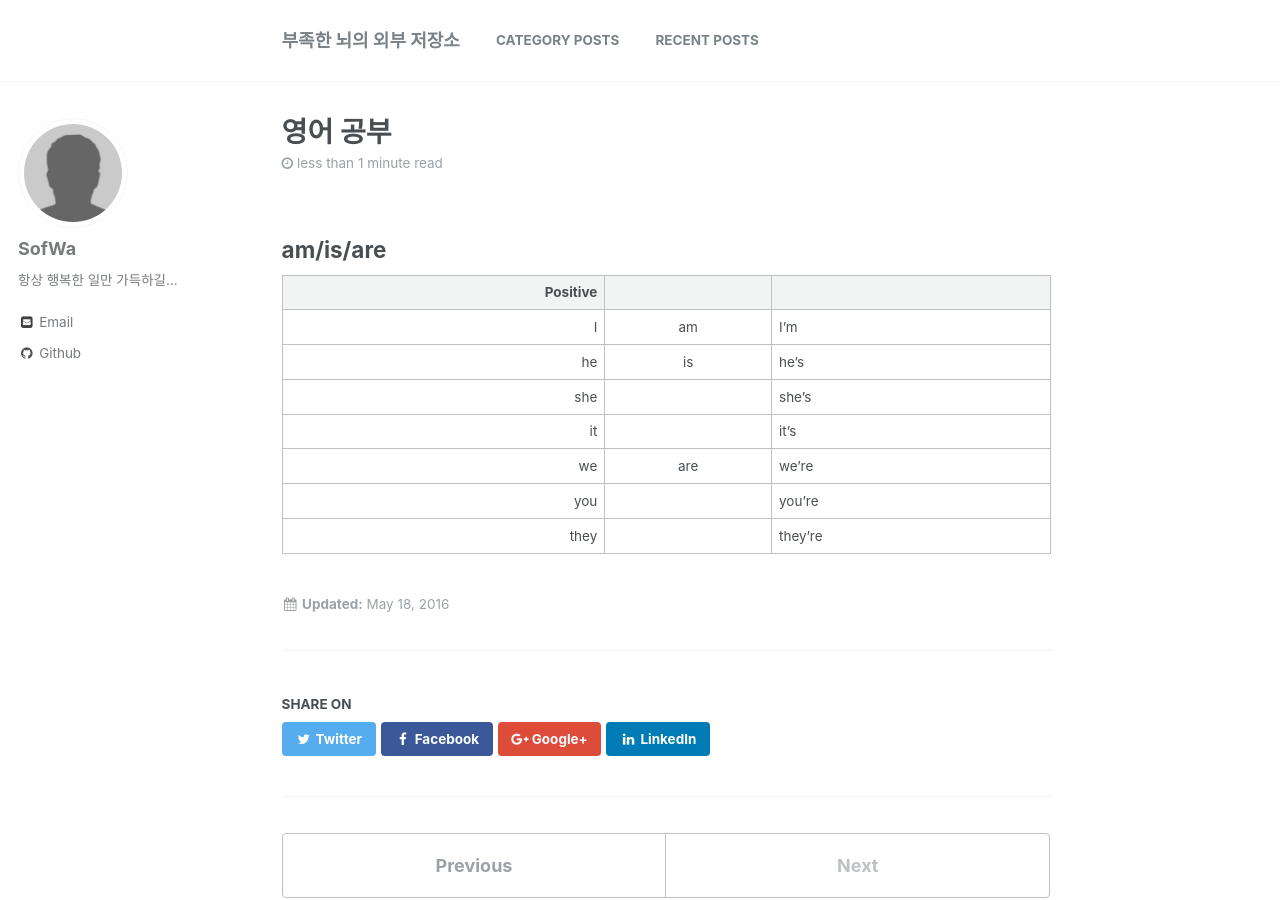
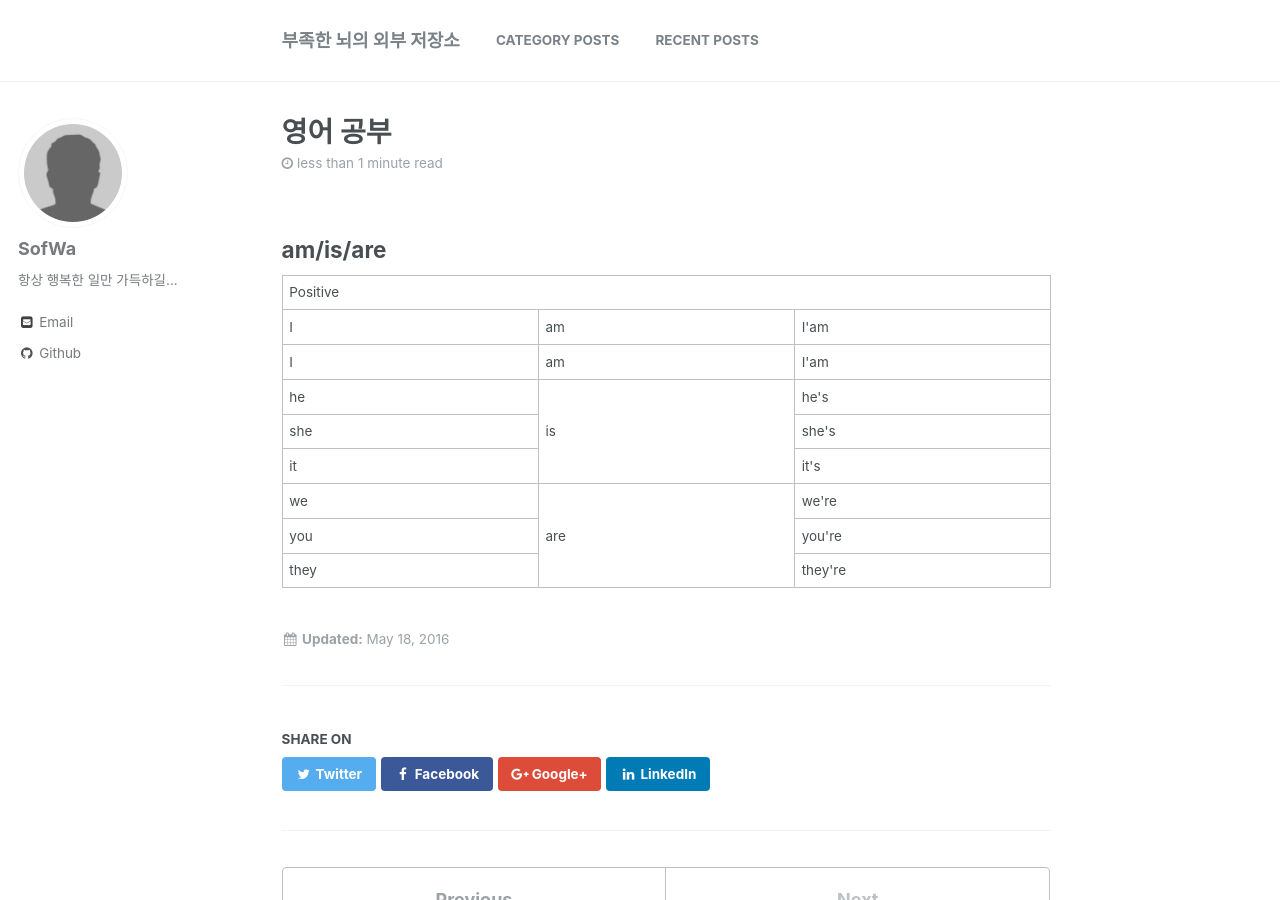
Before and after one commit to SofWa/custom-minimal-mistakes, a Jekyll site: the page built from _posts/2016-05-18-english-study.md, in a window 1280 px wide and 900 px high. Built offline with Jekyll 4.4.1, drawn with Linux system fonts in a browser that asks for light colours; comment, search, counter and statistics services are not loaded.

Commit message:
Update 3.1.8

```diff
--- a/_layouts/single.html
+++ b/_layouts/single.html
@@ -26,7 +26,7 @@ layout: default
     <div class="page__inner-wrap">
       {% unless page.header.overlay_color or page.header.overlay_image %}
         <header>
-          <h1 class="page__title" itemprop="headline">{{ page.title | markdownify | remove: "<p>" | remove: "</p>" }}</h1>
+          {% if page.title %}<h1 class="page__title" itemprop="headline">{{ page.title | markdownify | remove: "<p>" | remove: "</p>" }}</h1>{% endif %}
           {% if page.read_time %}
             <p class="page__meta"><i class="fa fa-clock-o" aria-hidden="true"></i> {% include read-time.html %}</p>
           {% endif %}
--- a/_posts/2016-05-18-english-study.md
+++ b/_posts/2016-05-18-english-study.md
@@ -6,12 +6,44 @@ categories:
 ---
 ## am/is/are
 
-|Positive|||
-|---:|:----:|:---|
-|I|am|I'm|
-|he|is|he's|
-|she||she's|
-|it||it's|
-|we|are|we're|
-|you||you're|
-|they||they're|
+<table>
+	<tr>
+    	<td colspan="3">Positive</td>
+    </tr>
+    <tr>
+    	<td style="width: 25%">I</td>
+        <td style="width: 25%">am</td>
+        <td style="width: 25%">I'am</td>
+    </tr>
+    <tr>
+    	<td>I</td>
+        <td>am</td>
+        <td>I'am</td>
+    </tr>
+    <tr>
+    	<td>he</td>
+        <td rowspan="3">is</td>
+        <td>he's</td>
+    </tr>
+    <tr>
+    	<td>she</td>
+        <td>she's</td>
+    </tr>
+    <tr>
+    	<td>it</td>
+        <td>it's</td>
+    </tr>
+    <tr>
+    	<td>we</td>
+        <td rowspan="3">are</td>
+        <td>we're</td>
+    </tr>
+    <tr>
+    	<td>you</td>
+        <td>you're</td>
+    </tr>
+    <tr>
+    	<td>they</td>
+        <td>they're</td>
+    </tr>
+</table>
--- a/assets/_scss/_utilities.scss
+++ b/assets/_scss/_utilities.scss
@@ -201,11 +201,6 @@ body:hover .visually-hidden button {
     color: $facebook-color;
   }
 
-  .fa-twitter,
-  .fa-twitter-square {
-    color: $twitter-color;
-  }
-
   .fa-flickr {
     color: $flickr-color;
   }
```
Also changed, not shown: CHANGELOG.md.
